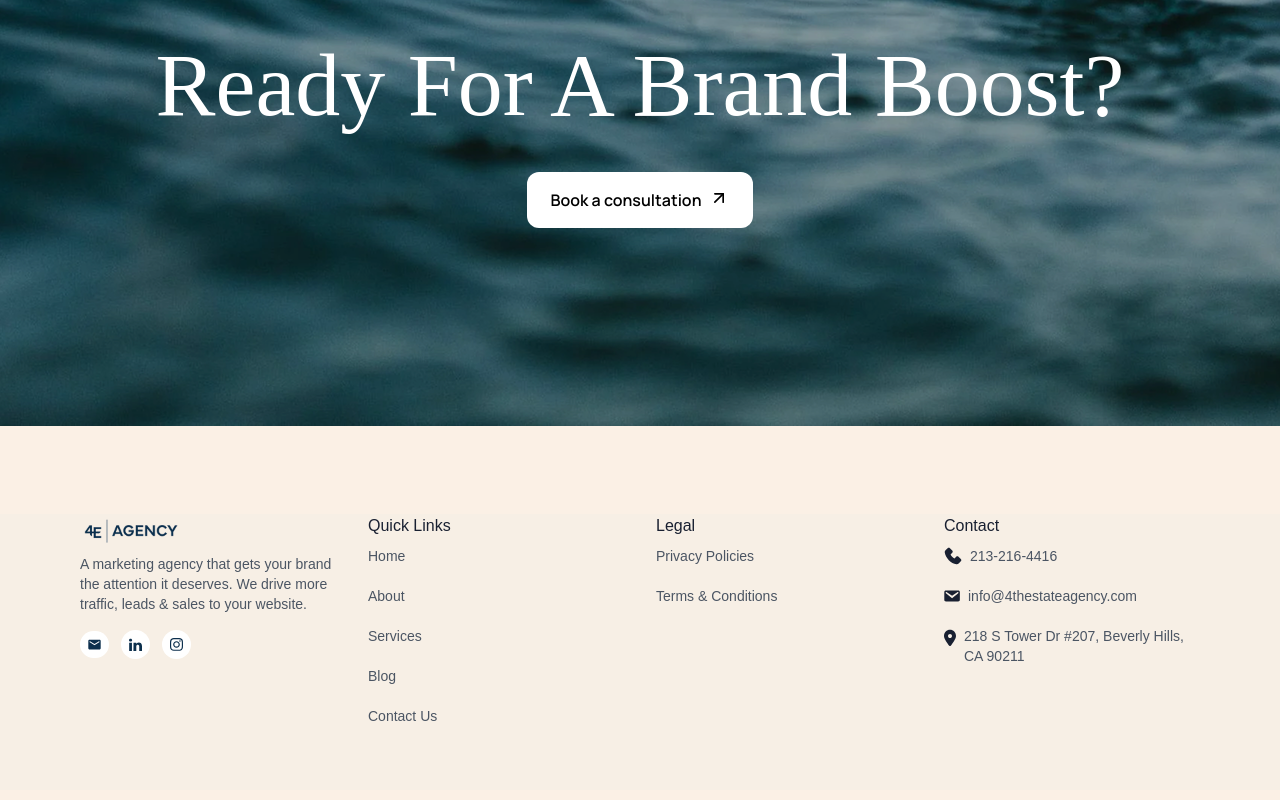
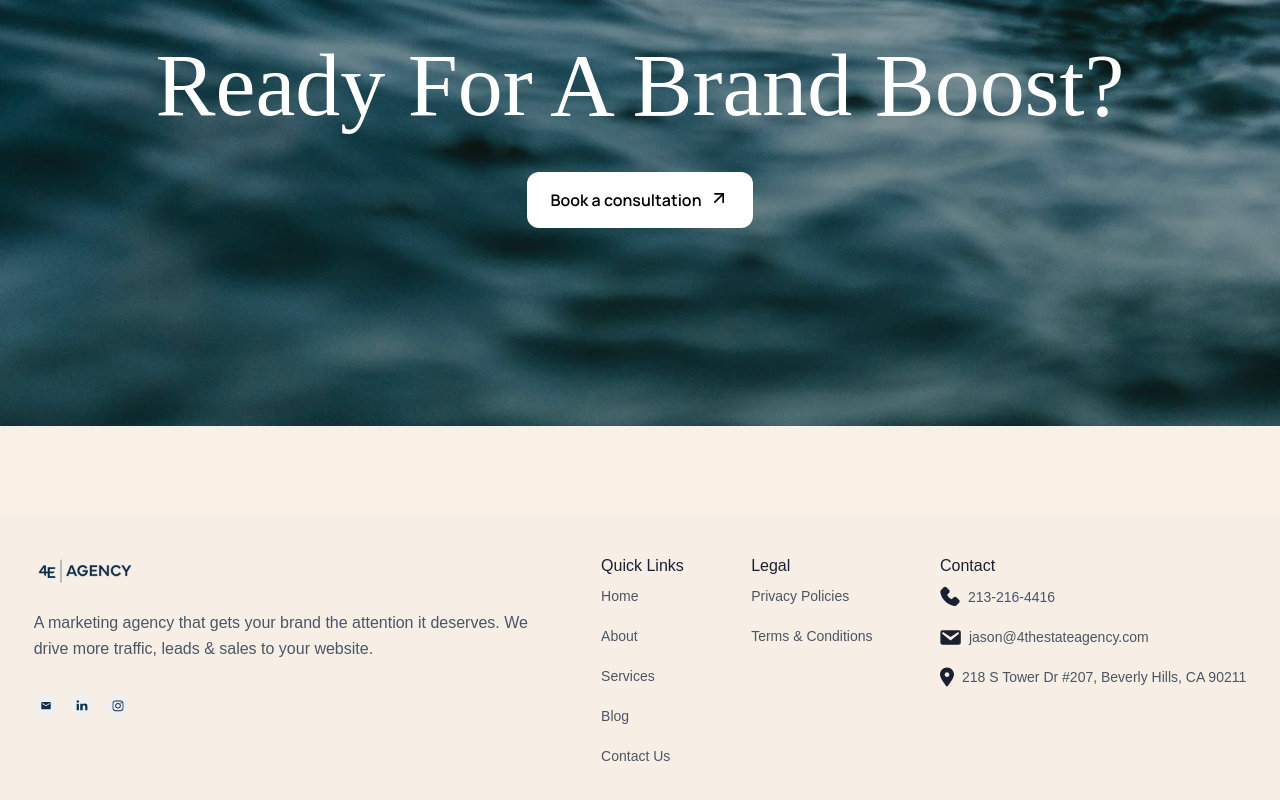
Before and after one commit to Runituplogan/4th-estate-agency, a Next.js app: page / in a window 1280 px wide. Shown: the part 3184-3984 px from the top of the page. Built offline with nearby package versions, Linux system fonts and the light colour scheme; no server answers; what tailwindcss-animated would draw is missing.

Commit message:
made a little fix to the footer

```diff
--- a/package.json
+++ b/package.json
@@ -13,11 +13,14 @@
     "@sanity/vision": "^3.79.0",
     "@tanstack/react-query": "^5.68.0",
     "axios": "^1.8.3",
+    "emailjs": "^4.0.3",
+    "emailjs-com": "^3.2.0",
     "framer-motion": "^12.4.7",
     "lucide-react": "^0.476.0",
     "next": "15.1.7",
     "react": "^19.0.0",
     "react-dom": "^19.0.0",
+    "react-toastify": "^11.0.5",
     "sanity": "^3.79.0",
     "styled-components": "^6.1.15",
     "swiper": "^11.2.5"
--- a/src/app/components/footer.tsx
+++ b/src/app/components/footer.tsx
@@ -6,91 +6,65 @@ import MailSvg from "../../../public/mail.svg";
 import Image from "next/image";
 import LogoImage from "../../../public/images/logov2.png";
 import Link from "next/link";
-import Linkedin from "../icons/linkedin";
-import Insta from "../icons/insta";
-import MailIcon from "../icons/mail";
-import LocationIcon from "../icons/location";
-import PhoneIcon from "../icons/phone";
-import Wrapper from "./wrapper";
+import { LocationIcon, MailIcon, PhoneIcon } from "./icons/contact";
 
 export default function Footer() {
   return (
-    <footer className="bg-[#F7EFE5] text-gray-800 pb-[4rem]">
-      <Wrapper className="w-full grid grid-cols-1 md:grid-cols-3 lg:grid-cols-4 gap-8">
-          {/* Logo & Description */}
+    <footer className="bg-[#F7EFE5] text-gray-800 px-3 md:px-6 py-10">
+      <div className="max-w-7xl mx-auto flex justify-around flex-col md:flex-row gap-12">
         <div>
         <Image src={LogoImage} alt="Logo" width={100} height={100} />
-            <p className="mt-2 text-sm text-gray-600">
+          <p className="mt-2 text-md leading-relaxed py-4 text-gray-600 max-w-[500px]">
             A marketing agency that gets your brand the attention it deserves.
             We drive more traffic, leads & sales to your website.
           </p>
-
-            {/* Social Icons */}
-            <div className="flex items-center space-x-3 mt-4">
-              <Link
-                className="bg-white rounded-full p-2"
-                href="https://www.bing.com/ck/a?!&&p=b30f4f2092daf5bb4f9405c6ad12213174f92a29d46da000249b03af5097af3cJmltdHM9MTc0MjA4MzIwMA&ptn=3&ver=2&hsh=4&fclid=20eb0161-86f2-62e2-1dd5-14cd874b63c2&psq=4th+estate+agency+instagram&u=a1aHR0cHM6Ly93d3cuaW5zdGFncmFtLmNvbS90aGVmb3VydGhlc3RhdGVtZWRpYS8&ntb=1"
-              >
-                <MailIcon />
+          <div className="flex items-center space-x-3 mt-4 my-3">
+          <Link href="jason@4thestateagency.com">
+        <Image src={MailSvg} alt="Email" width={24} height={24} />
         </Link>
-              <Link
-                className="bg-white rounded-full p-2"
-                href="https://www.bing.com/ck/a?!&&p=b881ef0128d1ef8726d1ce7a0881480d4d6b17a7d9e2c20f750a6572599a9896JmltdHM9MTc0MjA4MzIwMA&ptn=3&ver=2&hsh=4&fclid=20eb0161-86f2-62e2-1dd5-14cd874b63c2&psq=4th+estate+agency+linkedin&u=a1aHR0cHM6Ly93d3cubGlua2VkaW4uY29tL2NvbXBhbnkvNHRoLWVzdGF0ZS1hZ2VuY3k&ntb=1"
-              >
-                <Linkedin />
+        <Link href="https://www.bing.com/ck/a?!&&p=b881ef0128d1ef8726d1ce7a0881480d4d6b17a7d9e2c20f750a6572599a9896JmltdHM9MTc0MjA4MzIwMA&ptn=3&ver=2&hsh=4&fclid=20eb0161-86f2-62e2-1dd5-14cd874b63c2&psq=4th+estate+agency+linkedin&u=a1aHR0cHM6Ly93d3cubGlua2VkaW4uY29tL2NvbXBhbnkvNHRoLWVzdGF0ZS1hZ2VuY3k&ntb=1">
+        <Image src={LinkedInSvg} alt="LinkedIn" width={24} height={24} />
         </Link>
-              <Link
-                className="bg-white rounded-full p-2"
-                href="info@4thestateagency.com"
-              >
-                <Insta />
+        <Link href="https://www.instagram.com/4thestateagency?igsh=MXg5bWp1OWRmMHNkMQ==">
+        <Image src={InstaSvg} alt="Instagram" width={24} height={24} />
         </Link>
           </div>
         </div>
+        <div className="hidden md:block">
+          <h3 className="font-medium text-[#192031]">Quick Links</h3>
+          <ul className="mt-2 space-y-5 text-sm text-gray-600">
+            <li><a href="" className="hover:text-gray-900">Home</a></li>
+            <li><a href="/about" className="hover:text-gray-900">About</a></li>
+            <li><a href="/services" className="hover:text-gray-900">Services</a></li>
+            <li><a href="/blogs" className="hover:text-gray-900">Blog</a></li>
+            <li><a href="/contact" className="hover:text-gray-900">Contact Us</a></li>
+          </ul>
+        </div>
+        <div className="hidden md:block">
+          <h3 className=" font-medium text-[#192031]">Legal</h3>
+          <ul className="mt-2 space-y-5 text-sm text-gray-600">
+            <li><a href="/" className="hover:text-gray-900">Privacy Policies</a></li>
+            <li><a href="/" className="hover:text-gray-900">Terms & Conditions</a></li>
+          </ul>
+        </div>
+        <div className="md:hidden flex gap-12">
         <div>
           <h3 className="font-medium text-[#192031]">Quick Links</h3>
           <ul className="mt-2 space-y-5 text-sm text-gray-600">
-              <li>
-                <a href="" className="hover:text-gray-900">
-                  Home
-                </a>
-              </li>
-              <li>
-                <a href="/about" className="hover:text-gray-900">
-                  About
-                </a>
-              </li>
-              <li>
-                <a href="/services" className="hover:text-gray-900">
-                  Services
-                </a>
-              </li>
-              <li>
-                <a href="/blogs" className="hover:text-gray-900">
-                  Blog
-                </a>
-              </li>
-              <li>
-                <a href="/contact" className="hover:text-gray-900">
-                  Contact Us
-                </a>
-              </li>
+            <li><a href="" className="hover:text-gray-900">Home</a></li>
+            <li><a href="/about" className="hover:text-gray-900">About</a></li>
+            <li><a href="/services" className="hover:text-gray-900">Services</a></li>
+            <li><a href="/blogs" className="hover:text-gray-900">Blog</a></li>
+            <li><a href="/contact" className="hover:text-gray-900">Contact Us</a></li>
           </ul>
         </div>
         <div>
           <h3 className=" font-medium text-[#192031]">Legal</h3>
           <ul className="mt-2 space-y-5 text-sm text-gray-600">
-              <li>
-                <a href="/" className="hover:text-gray-900">
-                  Privacy Policies
-                </a>
-              </li>
-              <li>
-                <a href="/" className="hover:text-gray-900">
-                  Terms & Conditions
-                </a>
-              </li>
+            <li><a href="/" className="hover:text-gray-900">Privacy Policies</a></li>
+            <li><a href="/" className="hover:text-gray-900">Terms & Conditions</a></li>
           </ul>
+        </div>
         </div>
         <div>
           <h3 className="font-medium text-[#192031]">Contact</h3>
@@ -100,18 +74,16 @@ export default function Footer() {
               <span>213-216-4416</span>
             </li>
             <li className="flex items-center space-x-2">
-                <MailIcon variation="large" />
-                <span>info@4thestateagency.com</span>
+              <MailIcon/>
+              <span>jason@4thestateagency.com</span>
             </li>
             <li className="flex items-center space-x-2">
-                <span className="-mt-4">
               <LocationIcon />
-                </span>
               <span>218 S Tower Dr #207, Beverly Hills, CA 90211</span>
             </li>
           </ul>
         </div>
-      </Wrapper>
+      </div>
     </footer>
   );
 }
--- a/src/app/components/hero_section.tsx
+++ b/src/app/components/hero_section.tsx
@@ -107,7 +107,7 @@ const Navbar = () => {
         </Link>
       </div>
       <div className="hidden md:flex space-x-4">
-        <Link href="info@4thestateagency.com">
+        <Link href="jason@4thestateagency.com">
           <Image src={MailSvg} alt="Email" width={24} height={24} />
         </Link>
         <Link href="https://www.bing.com/ck/a?!&&p=b881ef0128d1ef8726d1ce7a0881480d4d6b17a7d9e2c20f750a6572599a9896JmltdHM9MTc0MjA4MzIwMA&ptn=3&ver=2&hsh=4&fclid=20eb0161-86f2-62e2-1dd5-14cd874b63c2&psq=4th+estate+agency+linkedin&u=a1aHR0cHM6Ly93d3cubGlua2VkaW4uY29tL2NvbXBhbnkvNHRoLWVzdGF0ZS1hZ2VuY3k&ntb=1">
--- a/src/app/components/input_form.tsx
+++ b/src/app/components/input_form.tsx
@@ -1,15 +1,23 @@
 interface InputProps {
     label: string;
     placeholder: string;
+    value: string;
+    onChange: (event: React.ChangeEvent<HTMLInputElement>) => void;
   }
 
-const InputForm:React.FC<InputProps> =({label,placeholder})=>{
+const InputForm: React.FC<InputProps> = ({ label, placeholder, value, onChange }) => {
     return (
-    <div>
-        <h3 className="text-sm text-[#66717B] mb-2">{label}</h3>
-        <input placeholder={placeholder} className="py-2  px-2 rounded-md w-full"/>
-    </div>
-    )
-}
+        <div>
+            <h3 className="text-sm text-[#66717B] mb-2">{label}</h3>
+            <input
+                type="text"
+                placeholder={placeholder}
+                value={value}
+                onChange={onChange}
+                className="py-2 px-2 rounded-md w-full"
+            />
+        </div>
+    );
+};
 
 export default InputForm;
--- a/src/app/contact/page.tsx
+++ b/src/app/contact/page.tsx
@@ -7,7 +7,94 @@ import BrandBoost from "../components/brand_boost";
 import Footer from "../components/footer";
 import { useContactPage } from "../context/contactPageContext";
 import Preloader from "../components/preloader";
+import { toast } from "react-toastify";
+import { useState } from "react";
+import emailjs from "emailjs-com";
 export default function ContactUs(){
+    const [formData, setFormData] = useState({
+        firstName: "",
+        lastName: "",
+        email: "",
+        phoneNumber: "",
+        message:"",
+    });
+    const [loading, setLoading] = useState(false);
+
+    const handleChange = (
+        e: React.ChangeEvent<HTMLInputElement | HTMLTextAreaElement>
+      ) => {
+        setFormData({ ...formData, [e.target.name]: e.target.value });
+    };
+    const sendEstimationRequest = async (e: React.FormEvent<HTMLFormElement>) => {
+        e.preventDefault();
+
+      // Ensure one or two names (one space allowed)
+    if (!/^\S+(?:\s\S+)?$/.test(formData.firstName)) {
+      toast.error("Please enter just one name or two names (with only one space).");
+      return;
+    }
+
+    if (!/^\S+(?:\s\S+)?$/.test(formData.lastName)) {
+      toast.error("Please enter just one name or two names (with only one space).");
+      return;
+    }
+
+
+        // Validate email
+        if (!/^\S+@\S+\.\S+$/.test(formData.email)) {
+          toast.error("Please enter a valid email address.");
+          return;
+        }
+
+        // Validate phone number (10-15 digits)
+        if (!/^\d{10,15}$/.test(formData.phoneNumber)) {
+          toast.error("Please enter a valid phone number (10-15 digits).");
+          return;
+        }
+
+        // Ensure message has at least 1 character (no empty messages)
+        if (!formData.email.trim()) {
+          toast.error("Please enter a message.");
+          return;
+        }
+
+
+        setLoading(true);
+
+        emailjs
+          .send(
+            "service_brl9y2s",
+            "template_0lzto0f",
+            {
+              phone: formData.phoneNumber,
+              full_name: formData.firstName,
+              last_name:formData.lastName,
+              name:'website bot',
+              email: formData.email,
+              message: formData.message,
+            },
+            "apQJg2DtjcCfWOzGP"
+          )
+          .then(
+            (response) => {
+              console.log("SUCCESS!", response.status, response.text);
+              setLoading(false);
+              setFormData({
+                message:"",
+                firstName: "",
+                lastName:"",
+                email: "",
+                phoneNumber: "",
+              });
+              toast.success("Request sent successfully!");
+            },
+            (error) => {
+              console.log("FAILED...", error);
+              setLoading(false);
+              toast.error("Failed to send request. Please try again.");
+            }
+          );
+      };
     // const {contactPageData} = useContactPage()
     //    if (!contactPageData || !contactPageData.content || contactPageData.content.length == 0){
     //         return <Preloader/>
@@ -27,27 +114,27 @@ export default function ContactUs(){
                     </div>
                     <div className="flex flex-col md:flex-row gap-6 my-2  w-full">
                         <div>
-                       <InputForm label="First Name" placeholder="First Name"/>
+                       <InputForm label="First Name" placeholder="First Name" value={formData.firstName}onChange={handleChange}/>
                         </div>
                         <div>
-                       <InputForm label="Last Name" placeholder="Last Name"/>
+                       <InputForm label="Last Name" placeholder="Last Name" value={formData.lastName} onChange={handleChange}/>
                         </div>
                     </div>
                     <div className="">
-                    <InputForm label="Email" placeholder="you@company.com"/>
+                    <InputForm label="Email" placeholder="you@company.com" value={formData.email} onChange={handleChange}/>
                     </div>
                     <div className="my-2">
-                        <InputForm label="Phone Number" placeholder="+1 (555) 000-0000"/>
+                        <InputForm label="Phone Number" placeholder="+1 (555) 000-0000"  value={formData.phoneNumber} onChange={handleChange}/>
                     </div>
                     <div>
                         <h3 className="text-sm text-[#66717B]">Message</h3>
-                        <textarea placeholder="Leave us a message" className="w-full rounded p-2"/>
+                        <textarea placeholder="Leave us a message" className="w-full rounded p-2" value={formData.message} onChange={handleChange}/>
                     </div>
                     <div className="flex my-2 gap-2">
                         <input type="radio" className="grey"/>
                         <p className="text-md">You agree to our friendly <span className="underline">privacy policy.</span></p>
                     </div>
-                    <button className="mt-6 px-6 py-3 bg-[#385065] text-white rounded-lg mb-3 md:mb-0 w-full">Send Message</button>
+                    <button className="mt-6 px-6 py-3 bg-[#385065] text-white rounded-lg mb-3 md:mb-0 w-full" onClick={()=>sendEstimationRequest}>Send Message</button>
                 </div>
                 <div className="animate-fade-left">
                     <h3 className="text-base font-bold">Headquarters</h3>
```
Also changed, not shown: 1 other file (tests, documents, lock files or other folders). Lines whose indentation alone changed are shown as unchanged.
